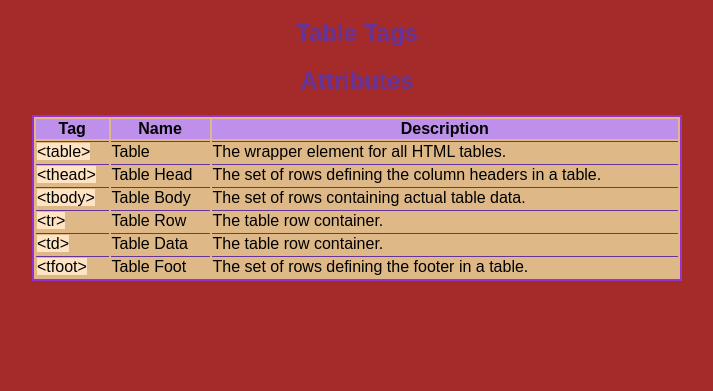
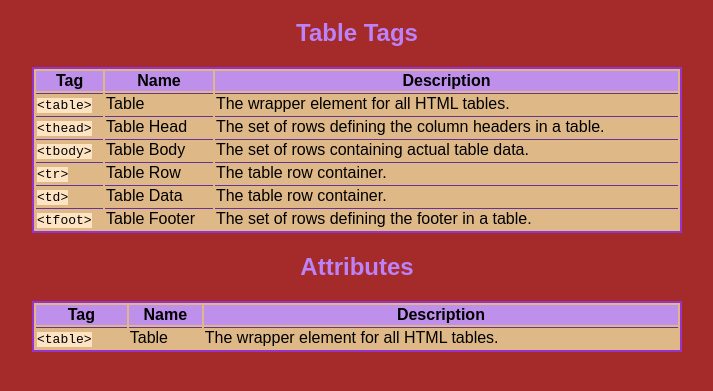
Before and after one commit to xxTarekxx/HTML-CSS-Cheat-Sheet, a plain HTML site: page index.html in a window 1280 px wide. Shown: the part 61-452 px from the top of the page, without its empty margins (283-996 px from the left). Drawn offline with Linux system fonts and the light colour scheme.

Commit message:
excessive code removed

```diff
--- a/index.html
+++ b/index.html
@@ -35,29 +35,44 @@
             </tr>
             <tr>
                 <td class="code"><span>&lt;tbody&gt;</span></td>
-                <td>Table Body </td>
+                <td>Table Body</td>
                 <td>The set of rows containing actual table data.</td>
             </tr>
             <tr>
                 <td class="code"><span>&lt;tr&gt;</span></td>
-                <td>Table Row </td>
+                <td>Table Row</td>
                 <td>The table row container.</td>
             </tr>
             <tr>
                 <td class="code"><span>&lt;td&gt;</span></td>
-                <td>Table Data </td>
+                <td>Table Data</td>
                 <td>The table row container.</td>
             </tr>
             <tr>
                 <td class="code"><span>&lt;tfoot&gt;</span></td>
-                <td>Table Foot </td>
+                <td>Table Footer</td>
                 <td>The set of rows defining the footer in a table.</td>
             </tr>
         </tbody>
-        <div class="tableName">
-            <h2>Attributes</h2>
-        </div>
 
+        <table>
+            <div class="tableName">
+                <h2>Attributes</h2>
+            </div>
+            <thead>
+                <tr>
+                    <th>Tag</th>
+                    <th>Name</th>
+                    <th>Description</th>
+                </tr>
+            </thead>
+            <tbody>
+                <tr>
+                    <td class="code"><span>&lt;table&gt;</span></td>
+                    <td>Table</td>
+                    <td>The wrapper element for all HTML tables.</td>
+                </tr>
+        </table>
 
 
     </table>
--- a/style.css
+++ b/style.css
@@ -15,7 +15,7 @@ body {
 }
 
 h2 {
-    color: rebeccapurple;
+    color: rgb(188, 130, 247);
 }
 
 
@@ -24,12 +24,6 @@ table {
     display: table;
     border-collapse: separate;
     box-sizing: border-box;
-    text-indent: initial;
-    unicode-bidi: isolate;
-    line-height: normal;
-    font-weight: normal;
-    font-size: medium;
-    font-style: normal;
     text-align: start;
     border-spacing: 2px;
     border-color: gray;
@@ -64,5 +58,6 @@ td {
 }
 
 span {
+    font-family: monospace;
     background-color: bisque;
 }
```
